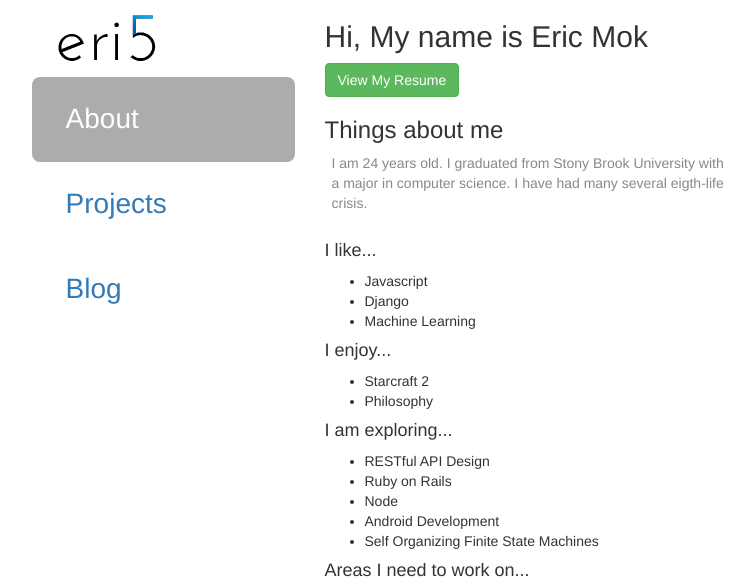
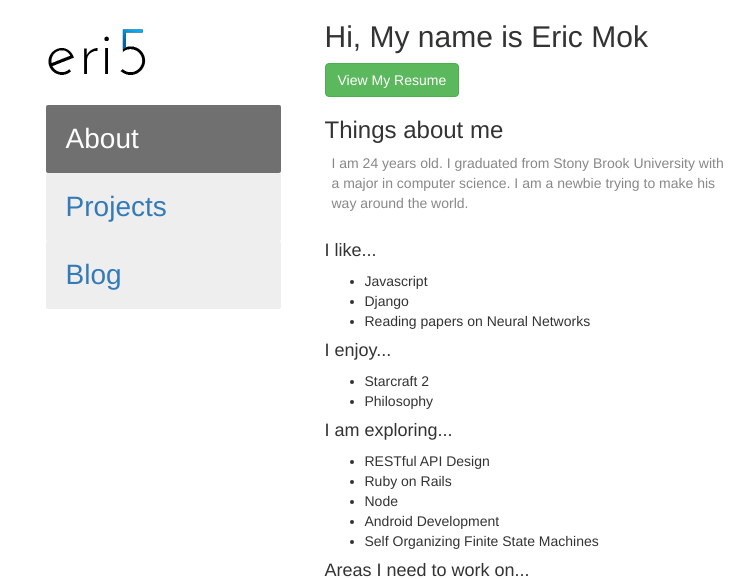
Before and after one commit to ericmok/eri53, a Django app: page / in a window 1280 px wide. Shown: the top 579 px of the page, without its empty margins (38-792 px from the left). Run offline with Django 3.2, Linux system fonts and the light colour scheme; some libraries are stand-ins or nearby versions.

Commit message:
Projects page nearly working

```diff
--- a/website/assets/Gruntfile.js
+++ b/website/assets/Gruntfile.js
@@ -3,7 +3,7 @@ module.exports = function(grunt) {
         less: {
             compile: {
                 files: {
-                    '../static/website/stylesheets/main.css': 'stylesheets/main.less'
+                    '../static/website/common/stylesheets/main.css': 'stylesheets/main.less'
                 }
             }
         },
--- a/website/assets/stylesheets/main.less
+++ b/website/assets/stylesheets/main.less
@@ -1,2 +1,3 @@
 @import 'sidebar.less';
 @import 'profile.less';
+@import 'projects.less';
--- a/website/assets/stylesheets/projects.less
+++ b/website/assets/stylesheets/projects.less
@@ -0,0 +1,26 @@
+.projects
+{
+    margin-top: 3em;
+
+    .projects-list
+    {
+        .icon
+        {
+            width: 100px;
+            height: auto;
+        }
+
+        & > li
+        {
+            &:first-child
+            {
+                margin-top: 3.4em;
+            }
+
+            margin: 0 0 2em 0;
+
+            list-style-type: none;
+            border-bottom: solid 1px #DDD;
+        }
+    }
+}
--- a/website/assets/stylesheets/sidebar.less
+++ b/website/assets/stylesheets/sidebar.less
@@ -1,7 +1,8 @@
-@sidebar-left-padding: 1.2em;
+@sidebar-left-padding: 0.7em;
 
 .sidebar
 {
+    margin-top: 1em;
 
     .logo
     {
@@ -22,11 +23,11 @@
     /* This is exposed as well as positionally in a nav list */
     .nav-link
     {
-        padding: 0.8em @sidebar-left-padding;
+        padding: 0.5em @sidebar-left-padding;
         display: block;
 
-        border-radius: 8px;
-        background-color: #FFF;
+        border-radius: 2px;
+        background-color: #EEE;
 
         font-size: 2em;
 
@@ -42,13 +43,20 @@
 
         &.active
         {
-            background-color: #ACACAC;
+            background-color: #707070;
             color: #FEFEFE;
+        }
+
+        @media(max-width: 990px)
+        {
+            font-size: 1.5em;
         }
     }
 
     nav
     {
+        padding: 1em;
+
         ul
         {
             margin: 0em;
--- a/website/static/website/stylesheets/main.css
+++ b/website/static/website/common/stylesheets/main.css
@@ -1,8 +1,9 @@
 .sidebar {
+  margin-top: 1em;
   /* This is exposed as well as positionally in a nav list */
 }
 .sidebar .logo {
-  margin: 1em 0 1em 1.8em;
+  margin: 1em 0 1em 1.05em;
 }
 .sidebar .logo img {
   display: inline-block;
@@ -14,10 +15,10 @@
   }
 }
 .sidebar .nav-link {
-  padding: 0.8em 1.2em;
+  padding: 0.5em 0.7em;
   display: block;
-  border-radius: 8px;
-  background-color: #FFF;
+  border-radius: 2px;
+  background-color: #EEE;
   font-size: 2em;
   -webkit-transition: background-color 0.3s ease;
   -o-transition: background-color 0.3s ease;
@@ -28,8 +29,16 @@
   background-color: #DEDEDE;
 }
 .sidebar .nav-link.active {
-  background-color: #ACACAC;
+  background-color: #707070;
   color: #FEFEFE;
+}
+@media (max-width: 990px) {
+  .sidebar .nav-link {
+    font-size: 1.5em;
+  }
+}
+.sidebar nav {
+  padding: 1em;
 }
 .sidebar nav ul {
   margin: 0em;
@@ -44,10 +53,10 @@
   }
 }
 .sidebar nav ul > li > a {
-  padding: 0.8em 1.2em;
+  padding: 0.5em 0.7em;
   display: block;
-  border-radius: 8px;
-  background-color: #FFF;
+  border-radius: 2px;
+  background-color: #EEE;
   font-size: 2em;
   -webkit-transition: background-color 0.3s ease;
   -o-transition: background-color 0.3s ease;
@@ -58,11 +67,31 @@
   background-color: #DEDEDE;
 }
 .sidebar nav ul > li > a.active {
-  background-color: #ACACAC;
+  background-color: #707070;
   color: #FEFEFE;
+}
+@media (max-width: 990px) {
+  .sidebar nav ul > li > a {
+    font-size: 1.5em;
+  }
 }
 .content .bio-info {
   display: block;
   margin: 0 0 2em 0.5em;
   color: #888;
 }
+.projects {
+  margin-top: 3em;
+}
+.projects .projects-list .icon {
+  width: 100px;
+  height: auto;
+}
+.projects .projects-list > li {
+  margin: 0 0 2em 0;
+  list-style-type: none;
+  border-bottom: solid 1px #DDD;
+}
+.projects .projects-list > li:first-child {
+  margin-top: 3.4em;
+}
--- a/website/templates/website/about/index.html
+++ b/website/templates/website/about/index.html
@@ -17,7 +17,7 @@
                         <p class="bio-info">
                             I am 24 years old.
                             I graduated from Stony Brook University with a major in computer science.
-                            I have had many several eigth-life crisis.
+                            I am a newbie trying to make his way around the world.
                         </p>
                     </section>
 
@@ -27,7 +27,7 @@
                         <ul>
                             <li>Javascript</li>
                             <li>Django</li>
-                            <li>Machine Learning</li>
+                            <li>Reading papers on Neural Networks</li>
                         </ul>
                     </section>
 
--- a/website/templates/website/layout/base.html
+++ b/website/templates/website/layout/base.html
@@ -4,14 +4,14 @@
     <head>
         <title>{% block title %}eric{% endblock %}</title>
         <link href="//netdna.bootstrapcdn.com/bootstrap/3.1.1/css/bootstrap.min.css" rel="stylesheet" />
-        <link href="{% static 'website/stylesheets/main.css' %}" rel="stylesheet" />
+        <link href="{% static 'website/common/stylesheets/main.css' %}" rel="stylesheet" />
     </head>
     <body>
         <div class="container">
             <div class="row">
                 <div class="col-sm-3 sidebar">
                     <div class="logo">
-                        <img src="{% static 'website/images/logo.png' %}" class="img-responsive" />
+                        <img src="{% static 'website/common/images/logo.png' %}" class="img-responsive" />
                     </div>
                     <nav>
                         <ul>
```
Also changed, not shown: website/templates/website/projects/index.html (+26 -21 lines), website/static/website/common/images/logo.png (renamed from website/static/website/images/logo.png), website/static/website/projects/files/TheDeadOnes.jpg (added), website/static/website/projects/images/cse328_waves.jpg (added), website/static/website/projects/images/document_changes1.svg (added), website/static/website/projects/images/ekj.jpg (added), website/static/website/projects/images/ekj2.jpg (added), website/static/website/projects/images/logicalGraph2.jpg (added), website/static/website/projects/images/openglInteractive.jpg (added), website/static/website/projects/images/svm.jpg (added), website/static/website/projects/images/theDeadOnes.jpg (added), 1 other file.
